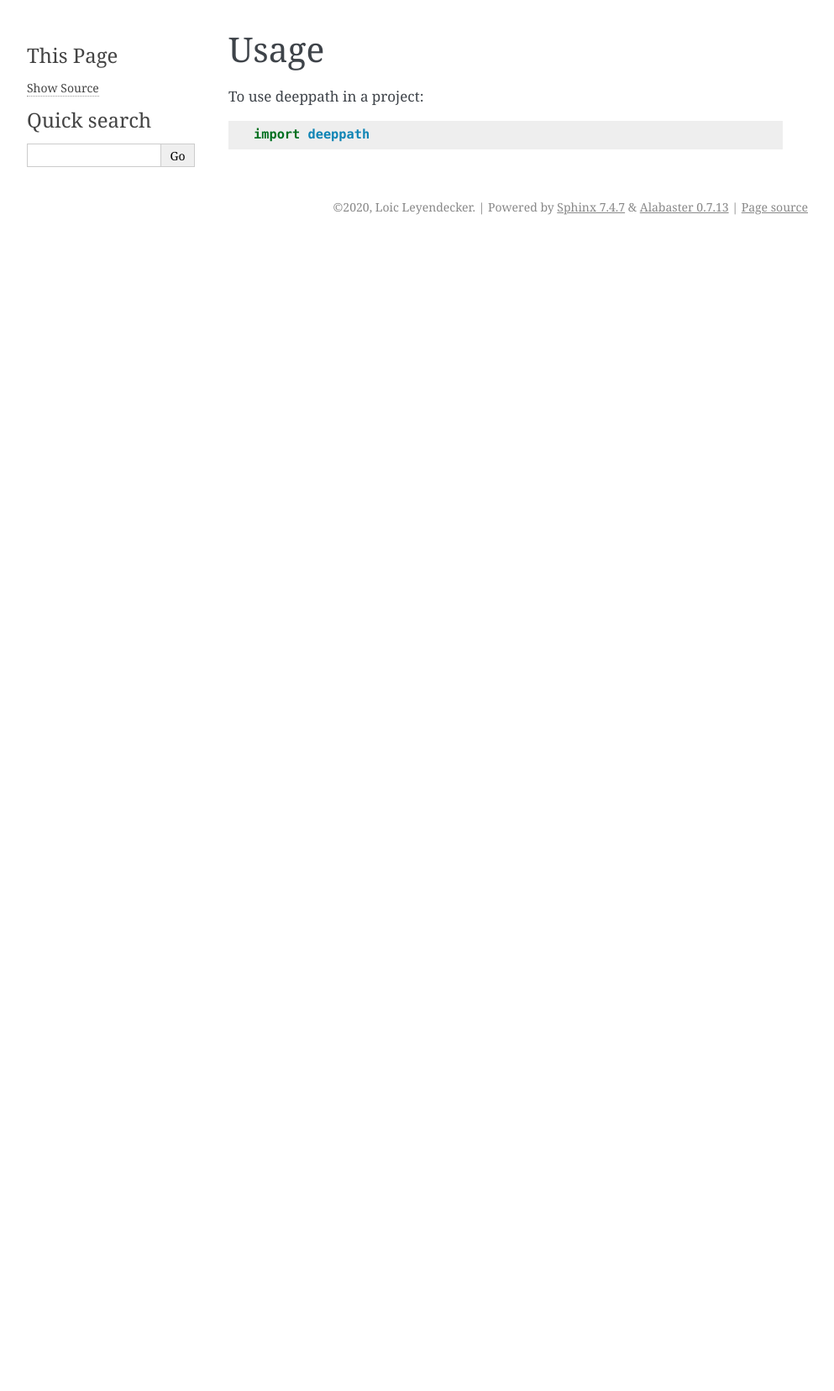
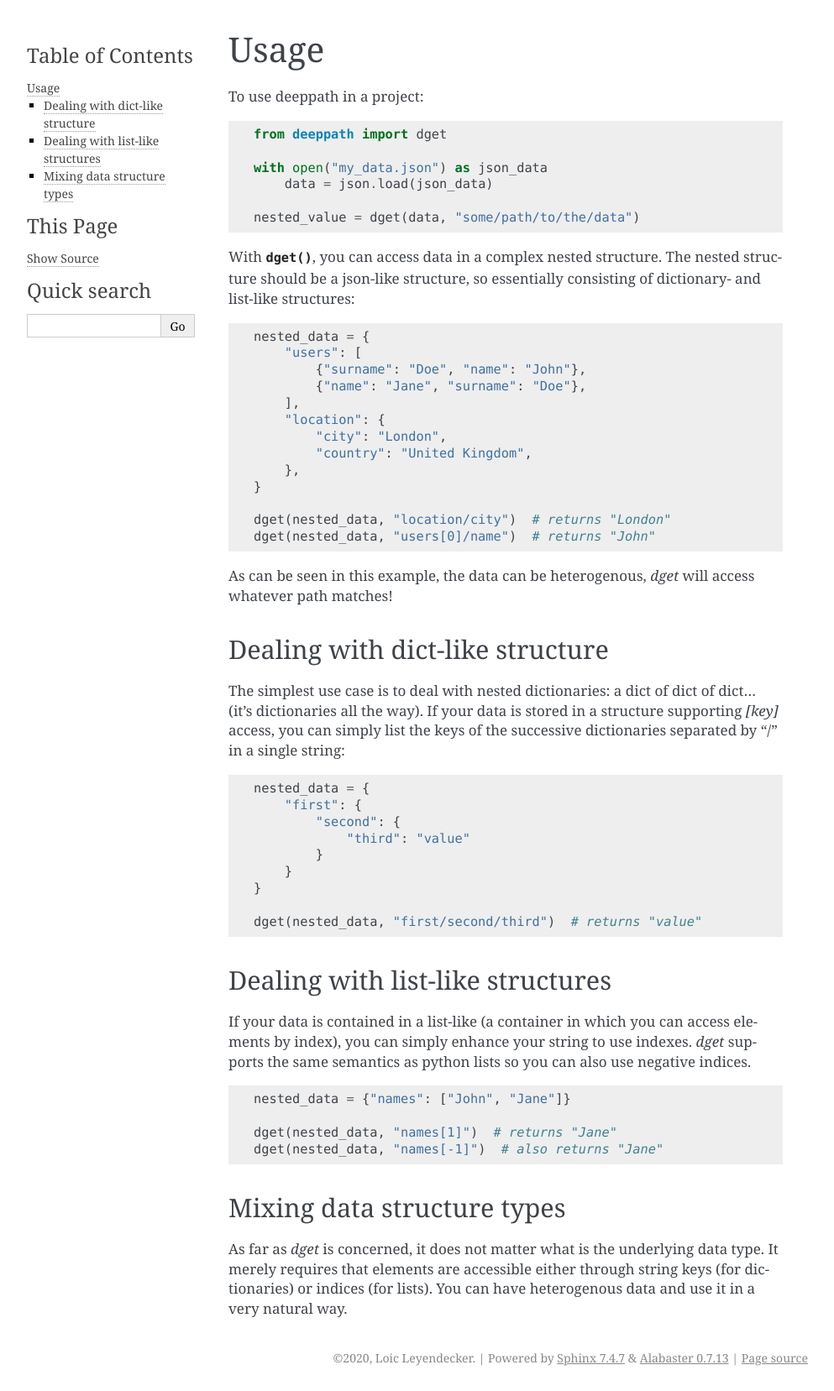
Before and after one commit to loicleyendecker/deeppath, a Sphinx documentation site: the page built from docs/usage.rst, in a window 1280 px wide. Shown: the whole page at 84% size, without its empty margins (148-1141 px from the left). Built offline with Sphinx 7.4.7, drawn with Linux system fonts in a browser that asks for light colours; pages that are not in the unit, such as notebooks, are missing from menus; before the commit the page ends 900 px from its top, so only the background shows below that.

Commit message:
Add basic documentation (#18)
Co-authored-by: Loic Leyendecker <loic.leyendecker@amadeus.com>

```diff
--- a/AUTHORS.rst
+++ b/AUTHORS.rst
@@ -6,6 +6,7 @@ Development Lead
 ----------------
 
 * Loic Leyendecker <loic.leyendecker@gmail.com>
+* Mark Abdel Malak <15360245+1Mark@users.noreply.github.com>
 
 Contributors
 ------------
--- a/docs/conf.py
+++ b/docs/conf.py
@@ -32,7 +32,7 @@ import deeppath
 
 # Add any Sphinx extension module names here, as strings. They can be
 # extensions coming with Sphinx (named 'sphinx.ext.*') or your custom ones.
-extensions = ["sphinx.ext.autodoc", "sphinx.ext.viewcode"]
+extensions = ["sphinx.ext.autodoc", "sphinx.ext.viewcode", "sphinxcontrib.apidoc"]
 
 # Add any paths that contain templates here, relative to this directory.
 templates_path = ["_templates"]
@@ -158,3 +158,7 @@ texinfo_documents = [
         "Miscellaneous",
     ),
 ]
+
+apidoc_module_dir = '../deeppath'
+apidoc_output_dir = 'apidoc'
+apidoc_separate_modules = True
--- a/docs/index.rst
+++ b/docs/index.rst
@@ -8,7 +8,7 @@
    readme
    installation
    usage
-   modules
+   apidoc/modules
    contributing
    authors
    history
--- a/docs/usage.rst
+++ b/docs/usage.rst
@@ -4,4 +4,73 @@ Usage
 
 To use deeppath in a project::
 
-    import deeppath
+    from deeppath import dget
+
+    with open("my_data.json") as json_data
+        data = json.load(json_data)
+
+    nested_value = dget(data, "some/path/to/the/data")
+
+With :py:func:`~deeppath.dget`, you can access data in a complex nested
+structure. The nested structure should be a json-like structure, so
+essentially consisting of dictionary- and list-like structures::
+
+    nested_data = {
+        "users": [
+            {"surname": "Doe", "name": "John"},
+            {"name": "Jane", "surname": "Doe"},
+        ],
+        "location": {
+            "city": "London",
+            "country": "United Kingdom",
+        },
+    }
+
+    dget(nested_data, "location/city")  # returns "London"
+    dget(nested_data, "users[0]/name")  # returns "John"
+
+As can be seen in this example, the data can be heterogenous,
+`dget` will access whatever path matches!
+
+Dealing with dict-like structure
+--------------------------------
+
+The simplest use case is to deal with nested dictionaries: a
+dict of dict of dict... (it's dictionaries all the way).
+If your data is stored in a structure supporting `[key]` access, you
+can simply list the keys of the successive
+dictionaries separated by "/" in a single string::
+
+    nested_data = {
+        "first": {
+            "second": {
+                "third": "value"
+            }
+        }
+    }
+
+    dget(nested_data, "first/second/third")  # returns "value"
+
+Dealing with list-like structures
+---------------------------------
+
+If your data is contained in a list-like (a container in which you can access
+elements by index), you can simply enhance your string to use indexes. `dget`
+supports the same semantics as python lists so you can also use negative
+indices.
+
+.. code-block:: python
+
+    nested_data = {"names": ["John", "Jane"]}
+
+    dget(nested_data, "names[1]")  # returns "Jane"
+    dget(nested_data, "names[-1]")  # also returns "Jane"
+
+
+Mixing data structure types
+---------------------------
+
+As far as `dget` is concerned, it does not matter what is the underlying data
+type. It merely requires that elements are accessible either through string
+keys (for dictionaries) or indices (for lists). You can have heterogenous data
+and use it in a very natural way.
```
